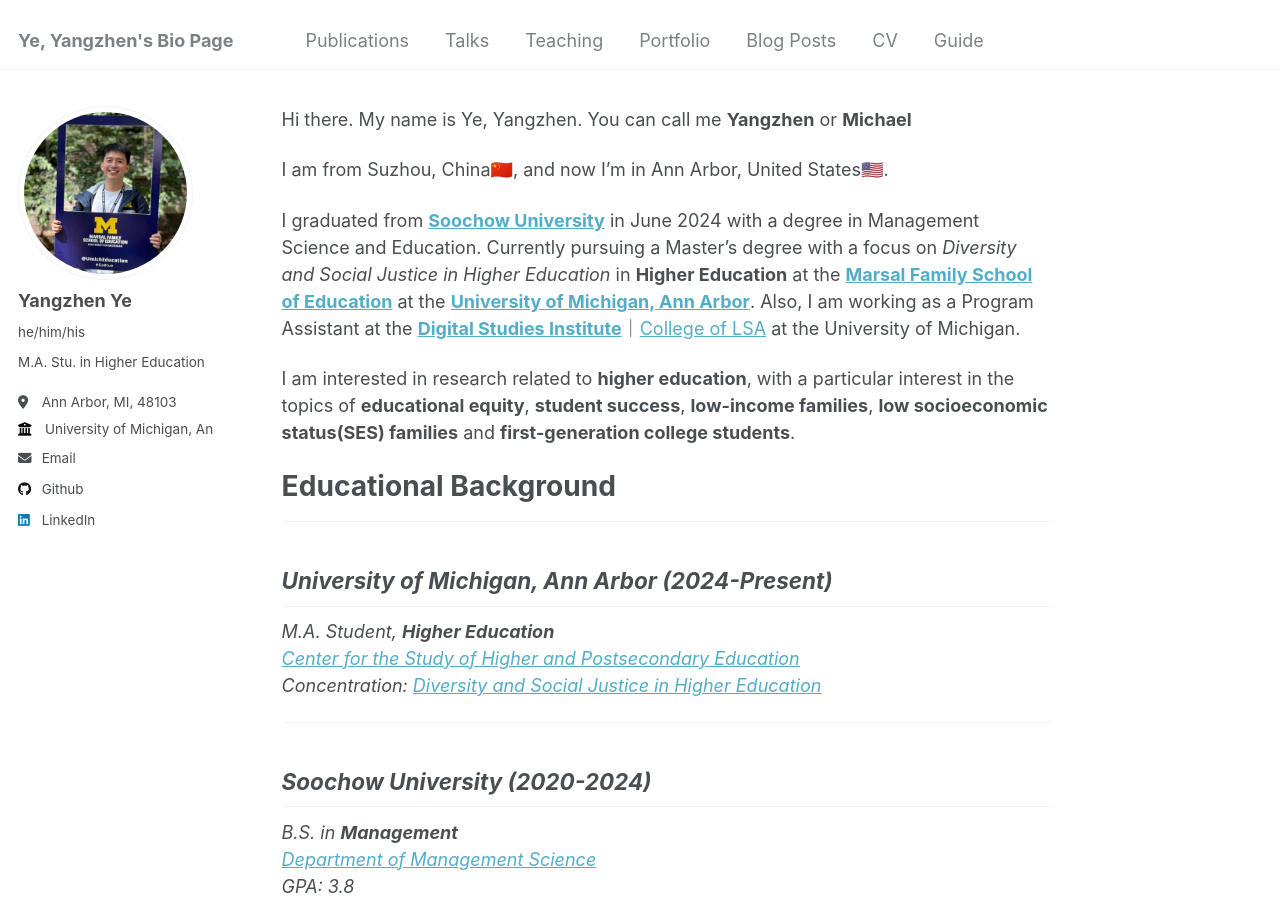
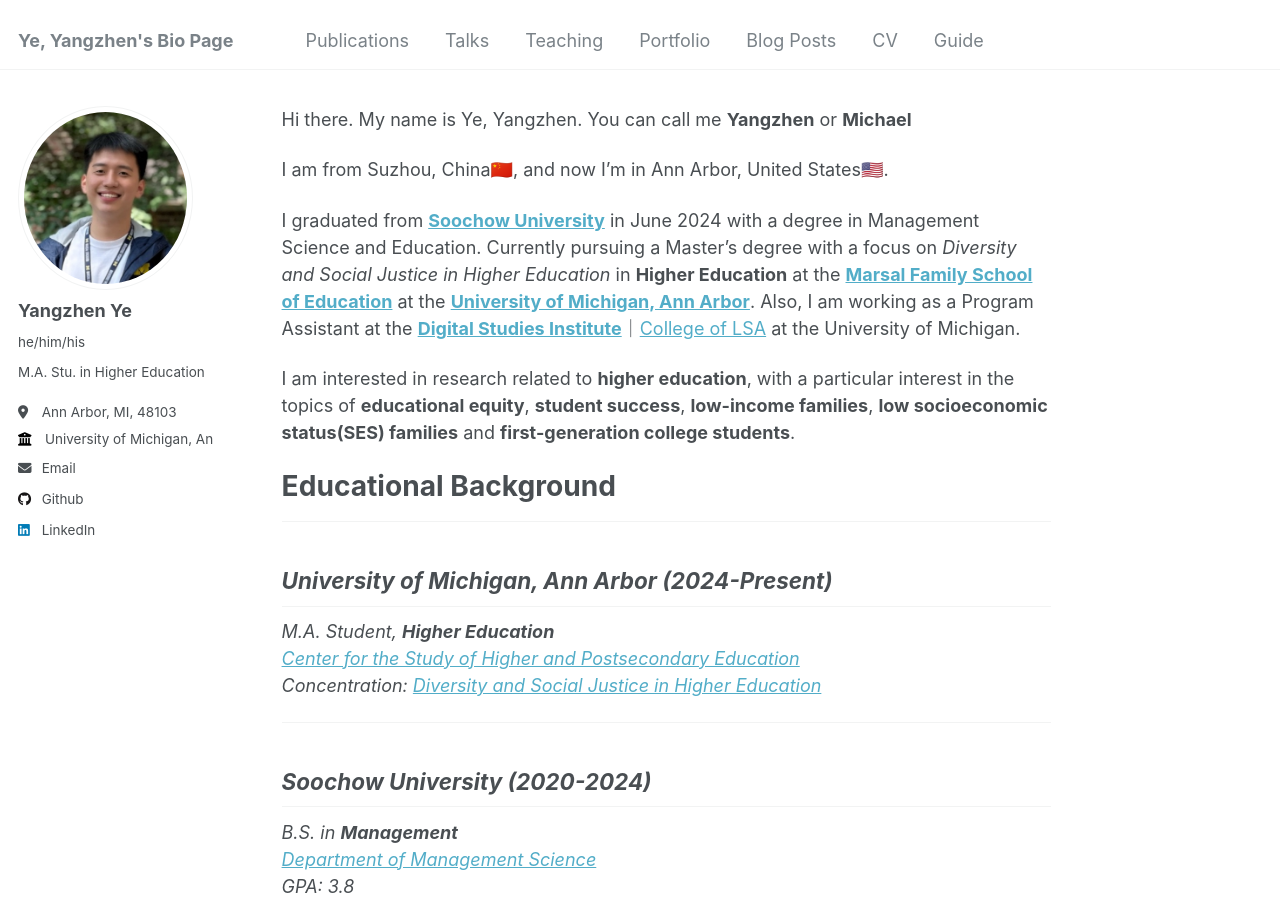
Before and after one commit to Yangzhen-Yeh/Yangzhen-Yeh.github.io, a Jekyll site: the page built from _pages/about.md, in a window 1280 px wide and 900 px high. Built offline with Jekyll 4.4.1, drawn with Linux system fonts in a browser that asks for light colours.

Commit message:
Update _config.yml

```diff
--- a/_config.yml
+++ b/_config.yml
@@ -21,7 +21,7 @@ repository               : "Yangzhen-Yeh/Yangzhen-Yeh.github.io"
 #               Additional customization can be done by editing /_includes/author-profile.html
 author:
   # Biographic information
-  avatar           : "BIO.PNG"
+  avatar           : "bio.png"
   name             : "Yangzhen Ye"
   pronouns         : "he/him/his"
   bio              : "M.A. Stu. in Higher Education"
```
